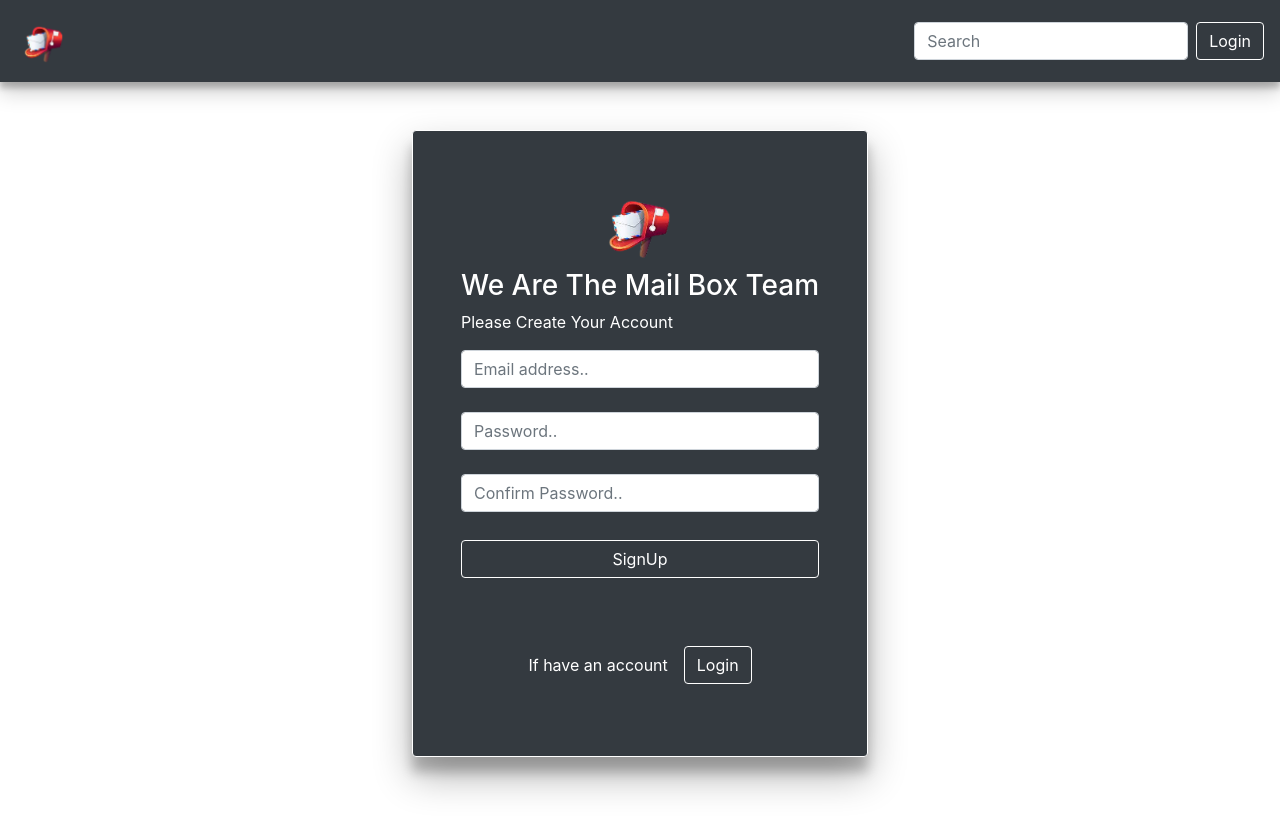
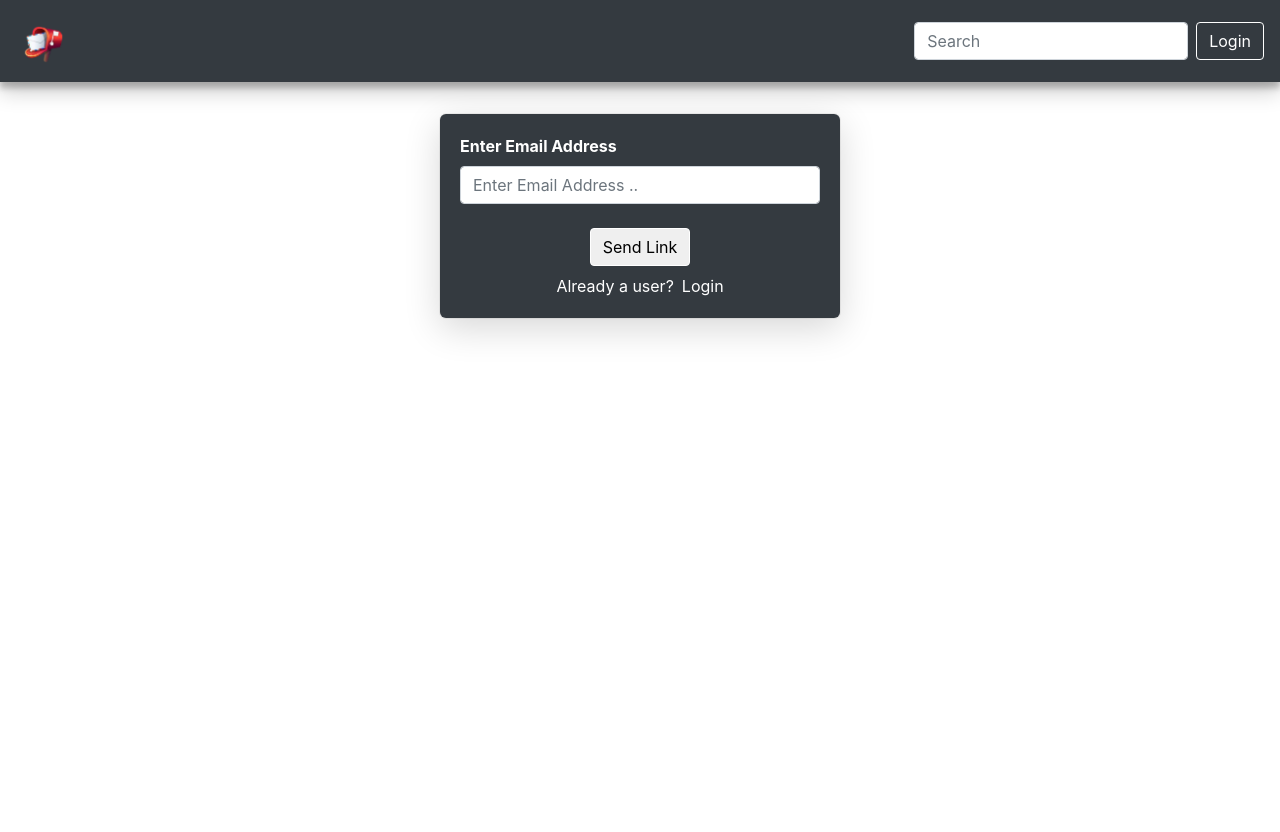
Before and after one commit to shiwani295/Mail-Box-Redux, a React (Create React App) app: page /forgotpassword in a window 1280 px wide. Shown: the top 832 px of the page. After the commit the page ends 800 px from the top, so only its background shows below. Built offline with nearby package versions, Linux system fonts and the light colour scheme.

Commit message:
forgot password

```diff
--- a/src/App.js
+++ b/src/App.js
@@ -3,6 +3,7 @@ import Navbar from "./Components/Layout/Header/Navbar";
 import Signupform from "./Components/Layout/Authentication/Signupform";
 import Home from "./Components/Layout/Page/Home";
 import Maildashboard from "./Components/Layout/Mail/Maildashboard";
+import Forgotpassword from "./Components/Layout/Page/Forgotpassword";
 
 function App() {
   return (
@@ -13,6 +14,7 @@ function App() {
         <Route path="/login" element={<Signupform />} />
         <Route path="*" element={<Signupform />} />
         <Route path="/dashboard" element={<Maildashboard />} />
+        <Route path="/forgotpassword" element={<Forgotpassword />} />
       </Routes>
     </>
   );
--- a/src/Components/Layout/Authentication/Signupform.js
+++ b/src/Components/Layout/Authentication/Signupform.js
@@ -110,7 +110,6 @@ const Signupform = () => {
                 <div className="form-outline mb-4">
                   <input
                     type="password"
-                    id="form2Example22"
                     className="form-control"
                     placeholder="Password.."
                     ref={InputpasswordRef}
@@ -121,7 +120,6 @@ const Signupform = () => {
                   <div className="form-outline mb-4">
                     <input
                       type="password"
-                      id="form2Example22"
                       className="form-control"
                       placeholder="Confirm Password.."
                       ref={inputCpasswordRef}
@@ -138,7 +136,7 @@ const Signupform = () => {
                     {login ? " Log in" : "SignUp"}
                   </button>
                   {login ? (
-                    <Link className="text-white " href="#!">
+                    <Link className="text-white " to="/forgotpassword">
                       Forgot password?
                     </Link>
                   ) : (
--- /dev/null
+++ b/src/Components/Layout/Page/Forgotpassword.css
@@ -0,0 +1,36 @@
+.form {
+    width: 95%;
+    max-width: 25rem;
+    margin: 2rem auto;
+  }
+
+  .control {
+    margin-bottom: 0.5rem;
+  }
+  .alreadyuser{
+    color: white
+  }
+  .control label {
+    font-weight: bold;
+    margin-bottom: 0.5rem;
+    color:white;
+    display: block;
+  }
+  .action {
+    margin-top: 1.5rem;
+  }
+  .reset_pass{
+    box-shadow: rgba(0, 0, 0, 0.16) 0px 10px 36px 0px, rgba(0, 0, 0, 0.06) 0px 0px 0px 1px;
+    padding: 20px;
+    border-radius: 6px;
+    background: #343a40;
+  }
+.reset_password{
+  background: #96e596;
+  padding-left: 67px;
+  padding-right: 67px;
+  padding-top: 10px;
+  padding-bottom: 10px;
+  border-radius: 5px;
+  color: white;
+}
--- /dev/null
+++ b/src/Components/Layout/Page/Forgotpassword.js
@@ -0,0 +1,71 @@
+import React, { useRef, useState } from "react";
+import { Link, useNavigate } from "react-router-dom";
+import "../Page/Forgotpassword.css";
+
+const Forgotpassword = () => {
+  const InputEmailRef = useRef();
+  const navigate = useNavigate();
+  const [message, setMessage] = useState();
+
+  const ChangePasswordHandler = (event) => {
+    event.preventDefault();
+    const newEmail = InputEmailRef.current.value;
+    const url = `https://identitytoolkit.googleapis.com/v1/accounts:sendOobCode?key=AIzaSyDNbzzh6L43Dqjd4u9TIrRhkfHIXJ9dPDk`;
+    fetch(url, {
+      method: "POST",
+      body: JSON.stringify({
+        requestType: "PASSWORD_RESET",
+        email: newEmail,
+      }),
+      headers: {
+        "Content-Type": "application/json",
+      },
+    }).then((res) => {
+      return res.json().then((data) => {
+        setMessage("Email Send your Email Id Check your Email Address");
+        setTimeout(() => {
+          setMessage("");
+          navigate("/login");
+        }, 2000);
+      });
+    });
+  };
+  return (
+    <div>
+      <div className=" text-center mt-3 animate__bounceIn">
+        {message && (
+          <span className="reset_password">
+            <i className="fa fa-check mr-2" aria-hidden="true"></i> {message}
+          </span>
+        )}
+      </div>
+      <form className="form" onSubmit={ChangePasswordHandler}>
+        <div className="reset_pass animate__bounceIn">
+          <div className="control">
+            <label htmlFor="pass">Enter Email Address</label>
+            <input
+              type="email"
+              className="form-control"
+              id="email"
+              placeholder="Enter Email Address .."
+              ref={InputEmailRef}
+              required
+            />
+          </div>
+          <div className="action text-center">
+            <button className="btn border border-white ">Send Link</button>
+          </div>
+
+          <div className="text-center alreadyuser mt-2">
+            Already a user?
+            <Link to="/login" className="ml-2" style={{ color: "white" }}>
+              Login
+            </Link>
+          </div>
+        </div>
+      </form>
+    </div>
+  );
+};
+
+export default Forgotpassword;
```
